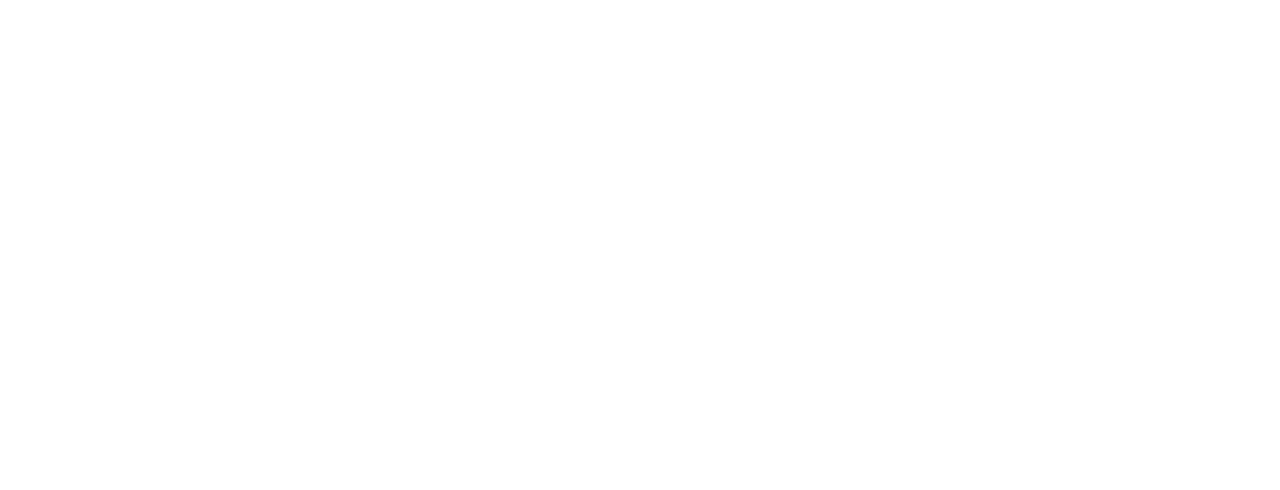
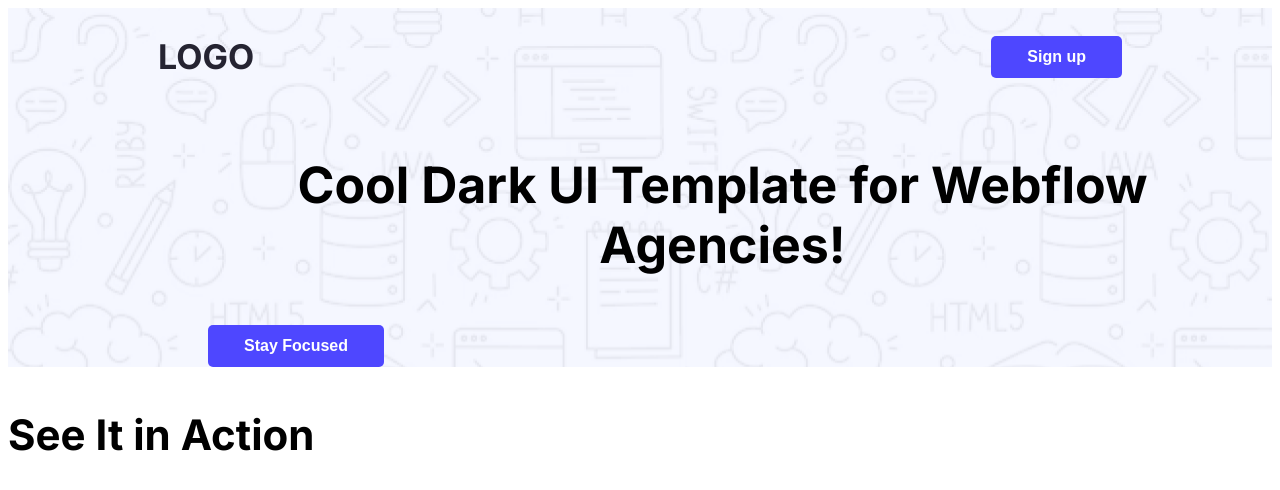
Before and after one commit to kawser63/web-flow-A01, a plain HTML site: page index.html in a window 1280 px wide. Drawn offline with Linux system fonts and the light colour scheme.

Commit message:
all code

```diff
--- a/index.html
+++ b/index.html
@@ -4,13 +4,31 @@
     <meta charset="UTF-8">
     <meta name="viewport" content="width=device-width, initial-scale=1.0">
     <title>Web Flow A01</title>
+    <link rel="preconnect" href="https://fonts.googleapis.com">
+    <link rel="preconnect" href="https://fonts.gstatic.com" crossorigin>
+    <link href="https://fonts.googleapis.com/css2?family=Inter:ital,opsz,wght@0,14..32,100..900;1,14..32,100..900&display=swap" rel="stylesheet">
+    <link rel="stylesheet" href="style/style.css">
 </head>
-<body>
-    <header>
+<body class="inter-uniquifier">
+    <header class="header">
+        <nav>
+            <h2 class="nav-title">LOGO</h2>
+            <ul>
+                <li><a href=""><button class="btn-primary">Sign up</button></a></li>
+            </ul>
+        </nav>
+        <div class="banner">
+            <div class="banner-content">
+                <p class="banner-greetings">Cool Dark UI Template for Webflow Agencies!</p>
+                <button class="btn-primary">Stay Focused</button>
+            </div>
 
+        </div>
     </header>
     <main>
-
+        <section class="action">
+            <h3 class="section-title">See It in Action</h3>
+        </section>
     </main>
     <footer>
 
--- /dev/null
+++ b/style/style.css
@@ -0,0 +1,61 @@
+
+.inter-uniquifier {
+  font-family: "Inter", sans-serif;
+  font-optical-sizing: auto;
+  font-style: normal;
+}
+
+/* header */
+.header{
+    background-image: url('../images/Hero-bg.png');
+
+
+}
+/* Nav Style */
+nav{
+    display: flex;
+    align-items: center;
+    justify-content: space-between;
+    margin: 0 150px;
+}
+
+.btn-primary{
+    background-color: #4E47FF;
+    font-weight: bold;
+    font-size: 16px;
+    color: white;
+    border: none;
+    padding: 12px 36px;
+    border-radius: 5px;
+}
+
+.section-title{
+    font-size:42px;
+    font-weight: bold;
+
+}
+.nav-title{
+    font-weight: bold;
+    font-size: 34px;
+    color: #252432;
+}
+
+nav ul li {
+    list-style: none;
+
+}
+/* banner-style */
+.banner{
+    display: flex;
+    justify-content: space-between;
+    margin: 0 35px 0 200px;
+}
+.banner-content{
+   max-width: 1440px;
+
+}
+.banner-greetings{
+    font-size: 50px;
+    font-weight: bold;
+    text-align: center;
+}
```
Also changed, not shown: images/Hero-bg.png (renamed from Assets/Hero-bg.png), images/action.png (renamed from ui/action.png), images/avatar.png (renamed from Assets/avatar.png), images/banner.png (renamed from ui/banner.png), images/footer.png (renamed from ui/footer.png), images/icon-star.png (renamed from Assets/icon-star.png), images/newsletter.png (renamed from ui/newsletter.png), images/productive_user.png (renamed from ui/productive_user.png), images/review.png (renamed from ui/review.png), images/wc-big.png (renamed from Assets/wc-big.png), images/wc-mini.png (renamed from Assets/wc-mini.png).
